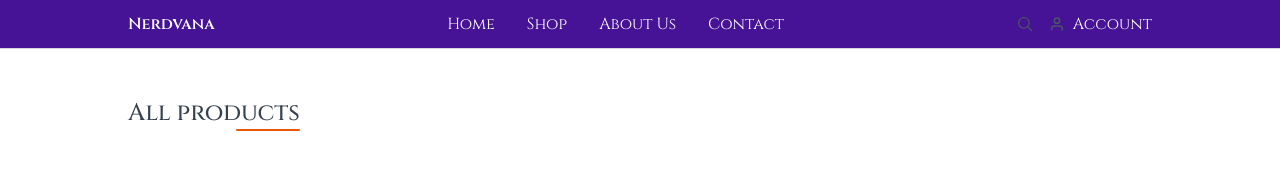
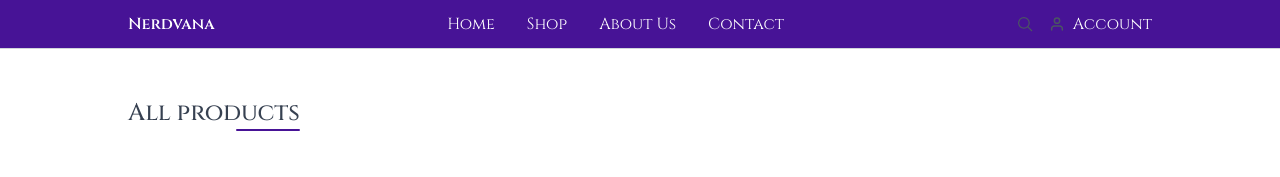
Before and after one commit to DJVelz/Nerdvana, a Next.js app: page /all-products in a window 1280 px wide. Shown: the top 177 px of the page. Built offline with nearby package versions, Linux system fonts and the light colour scheme.

Commit message:
Changed underline to purple

```diff
--- a/app/all-products/page.jsx
+++ b/app/all-products/page.jsx
@@ -14,7 +14,7 @@ const AllProducts = () => {
             <div className="flex flex-col items-start px-6 md:px-16 lg:px-32">
                 <div className="flex flex-col items-end pt-12">
                     <p className="text-2xl font-medium">All products</p>
-                    <div className="w-16 h-0.5 bg-orange-600 rounded-full"></div>
+                    <div className="w-16 h-0.5 bg-purple rounded-full"></div>
                 </div>
                 <div className="grid grid-cols-2 md:grid-cols-3 lg:grid-cols-4 xl:grid-cols-5 flex-col items-center gap-6 mt-12 pb-14 w-full">
                     {products.map((product, index) => <ProductCard key={index} product={product} />)}
```
